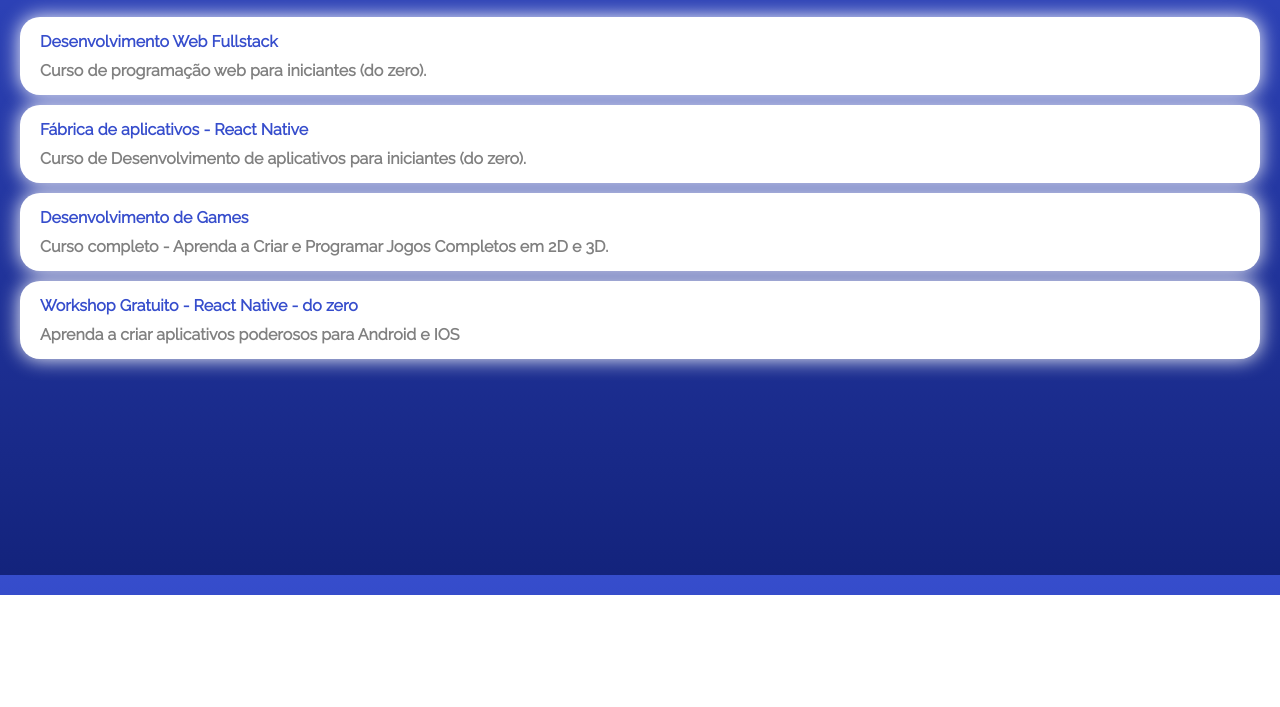
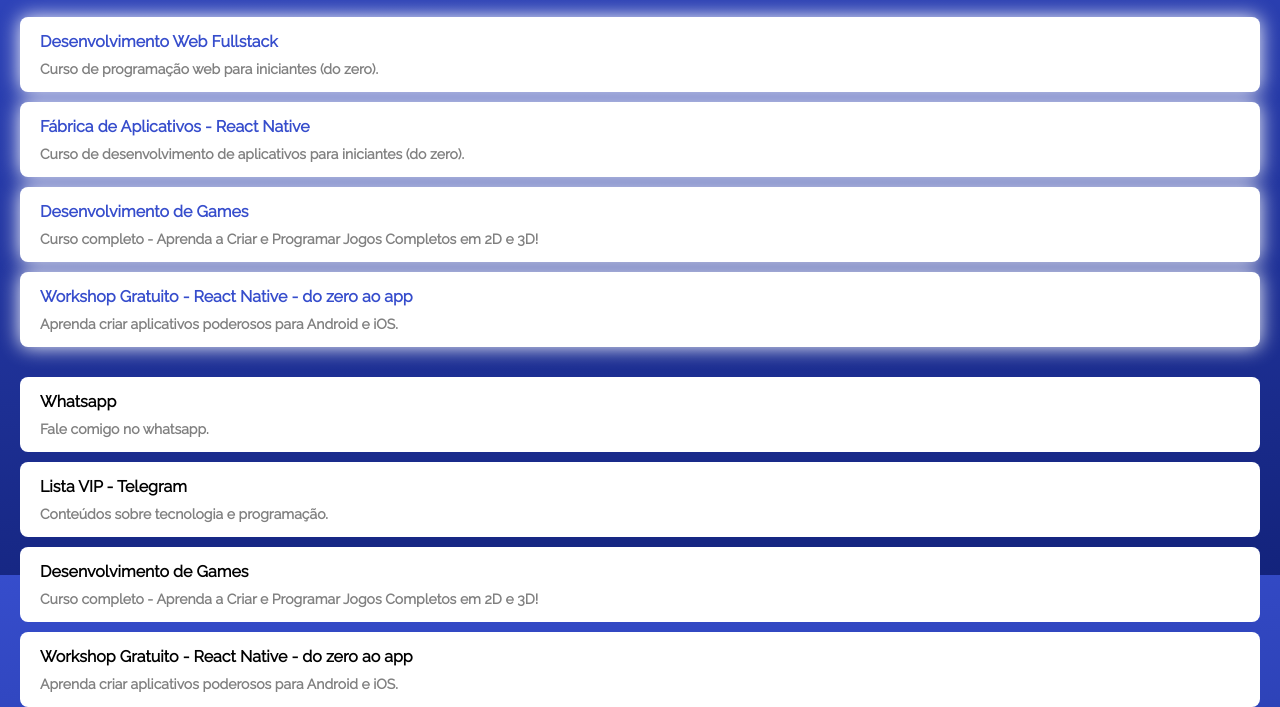
Before and after one commit to Wgleyberton/wgleyberton.github.io, a plain HTML site: page index.html in a window 1280 px wide. Shown: the part 225-932 px from the top of the page. Before the commit the page ends 820 px from the top, so only its background shows below. Drawn offline with Linux system fonts and the light colour scheme.

Commit message:
Correção do css e adição da second list no HTML

```diff
--- a/css/style.css
+++ b/css/style.css
@@ -1,65 +1,85 @@
-*{
+* {
     margin: 0;
     padding: 0;
   }
-html, body{
+
+
+  html, body {
     height: 100%;
   }
-body{
+
+  body {
     font-family: 'Raleway', sans-serif;
+    color: white;
     background: rgb(54,77,204);
-    background: linear-gradient(180deg, rgba(54,77,204,1) 0%, rgba(19,35,124,1) 100%);
-    color: white;
+    background: linear-gradient(176deg, rgba(54,77,204,1) 0%, rgba(19,35,124,1) 100%);
   }
-.avatar{
+
+  .avatar {
     width: 80px;
     border-radius: 50px;
     border: 3px solid white;
     box-shadow: 0 0 20px white;
   }
-h1{
+
+  h1 {
     font-family: 'Architects Daughter', cursive;
     font-weight: 100;
     font-size: 24px;
     margin-bottom: 2px;
   }
-h2{
 
+  h2 {
     font-size: 16px;
   }
-.profile{
+
+  .profile {
     margin-top: 20px;
     text-align: center;
+  }
 
-}
-.social{
+  .social {
     display: flex;
+    justify-content: space-around;
     list-style: none;
-    justify-content: space-around;
     margin: 20px 0;
   }
-.social img{
+
+  .social img {
     width: 33px;
   }
-.links-lists{
+
+
+  .links-list {
     list-style: none;
   }
-.links-lists li{
+
+  .links-list li {
     margin: 10px 20px;
+  }
 
-}
-.links-lists li a{
+  .links-list li a {
     display: block;
+    background: white;
+    padding: 15px 20px;
+    border-radius: 8px;
     text-decoration: none;
-    color: rgb(54,77,204);;
-    padding: 15px 20px;
-    background: white;
-    border-radius: 20px;
-    box-shadow: 0 0 20px white;
+    color: black;
     font-weight: bold;
   }
-.links-lists li a span{
-    color:gray;
+
+  .links-list li a span {
+    color: grey;
     display: block;
     margin-top: 10px;
+    font-size: 14px;
   }
+
+  .links-list li a.active {
+    box-shadow: 0 0 20px white;
+    color: rgb(54,77,204);
+  }
+
+  .links-list.second {
+    margin-top: 30px;
+  }
--- a/index.html
+++ b/index.html
@@ -1,84 +1,113 @@
 <!DOCTYPE html>
-<html lang="pt">
+<html lang="en">
 <head>
   <meta charset="UTF-8">
-        <meta http-equiv="X-UA-Compatible" content="IE=edge">
   <meta name="viewport" content="width=device-width, initial-scale=1.0">
+  <meta http-equiv="X-UA-Compatible" content="ie=edge">
+  <title>Linktree</title>
 
-        <title>Linktree</title>
   <link href="https://fonts.googleapis.com/css2?family=Architects+Daughter&family=Raleway&display=swap" rel="stylesheet">
   <link rel="stylesheet" href="css/style.css">
-        <!-- Google tag (gtag.js) -->
-        <!-- Google tag (gtag.js) -->
-        <script async src="https://www.googletagmanager.com/gtag/js?id=G-SX8R7TETZB"></script>
+
+  <!-- Global site tag (gtag.js) - Google Analytics -->
+  <script async src="https://www.googletagmanager.com/gtag/js?id=G-LH0NCLG7WM"></script>
   <script>
     window.dataLayer = window.dataLayer || [];
     function gtag(){dataLayer.push(arguments);}
     gtag('js', new Date());
 
-        gtag('config', 'G-SX8R7TETZB');
+    gtag('config', 'G-LH0NCLG7WM');
   </script>
 </head>
+<body>
 
-    <body>
   <div class="profile">
-            <img src="img/thiago.jpg" alt="foto thiago" class="avatar">
+    <img src="img/thiago.jpg" alt="Thiago" class="avatar">
     <h1>Thiago M. Medeiros</h1>
     <h2>Programador | Professor | Youtuber</h2>
   </div>
+
   <ul class="social">
     <li>
       <a href="">
-                    <img src="img/youtube.png" alt="youtube">
+        <img src="img/youtube.png" alt="Youtube">
       </a>
     </li>
     <li>
       <a href="">
-                    <img src="img/insta.svg" alt="instagram">
+        <img src="img/insta.svg" alt="Instagram">
       </a>
     </li>
     <li>
       <a href="">
-                    <img src="img/linkedin.svg" alt="linkedin">
+        <img src="img/linkedin.svg" alt="Linkedin">
       </a>
     </li>
     <li>
       <a href="">
-                    <img src="img/github.svg" alt="github">
+        <img src="img/github.svg" alt="Github">
       </a>
     </li>
     <li>
-                <a href="https://wa.me/5561995541712">
-                    <img src="img/whatsapp.png" alt="whatsapp">
+      <a href="">
+        <img src="img/whatsapp.png" alt="Whatsapp">
       </a>
     </li>
   </ul>
 
-        <ul class="links-lists">
+  <ul class="links-list">
     <li>
-                <a href="">
+      <a href="" class="active">
         Desenvolvimento Web Fullstack
         <span>Curso de programação web para iniciantes (do zero).</span>
       </a>
     </li>
     <li>
-                <a href="">
-                    Fábrica de aplicativos - React Native
-                    <span>Curso de Desenvolvimento de aplicativos para iniciantes (do zero).</span>
+      <a href="" class="active">
+        Fábrica de Aplicativos - React Native
+        <span>Curso de desenvolvimento de aplicativos para iniciantes (do zero).</span>
+      </a>
+    </li>
+    <li>
+      <a href="" class="active">
+        Desenvolvimento de Games
+        <span>Curso completo - Aprenda a Criar e Programar Jogos Completos em 2D e 3D!</span>
+      </a>
+    </li>
+    <li>
+      <a href="" class="active">
+        Workshop Gratuito - React Native - do zero ao app
+        <span>Aprenda criar aplicativos poderosos para Android e iOS.</span>
+      </a>
+    </li>
+  </ul>
+
+  <ul class="links-list second">
+    <li>
+      <a href="https://wa.me/351910071326">
+        Whatsapp
+        <span>Fale comigo no whatsapp.</span>
+      </a>
+    </li>
+    <li>
+      <a href="https://t.me/lista_vip_thiago">
+        Lista VIP - Telegram
+        <span>Conteúdos sobre tecnologia e programação.</span>
       </a>
     </li>
     <li>
       <a href="">
         Desenvolvimento de Games
-                    <span>Curso completo - Aprenda a Criar e Programar Jogos Completos em 2D e 3D.</span>
+        <span>Curso completo - Aprenda a Criar e Programar Jogos Completos em 2D e 3D!</span>
       </a>
     </li>
     <li>
       <a href="">
-                    Workshop Gratuito - React Native - do zero
-                    <span>Aprenda a criar aplicativos poderosos para Android e IOS</span>
+        Workshop Gratuito - React Native - do zero ao app
+        <span>Aprenda criar aplicativos poderosos para Android e iOS.</span>
       </a>
     </li>
   </ul>
+
 </body>
 </html>
```
Lines whose indentation alone changed are shown as unchanged.
